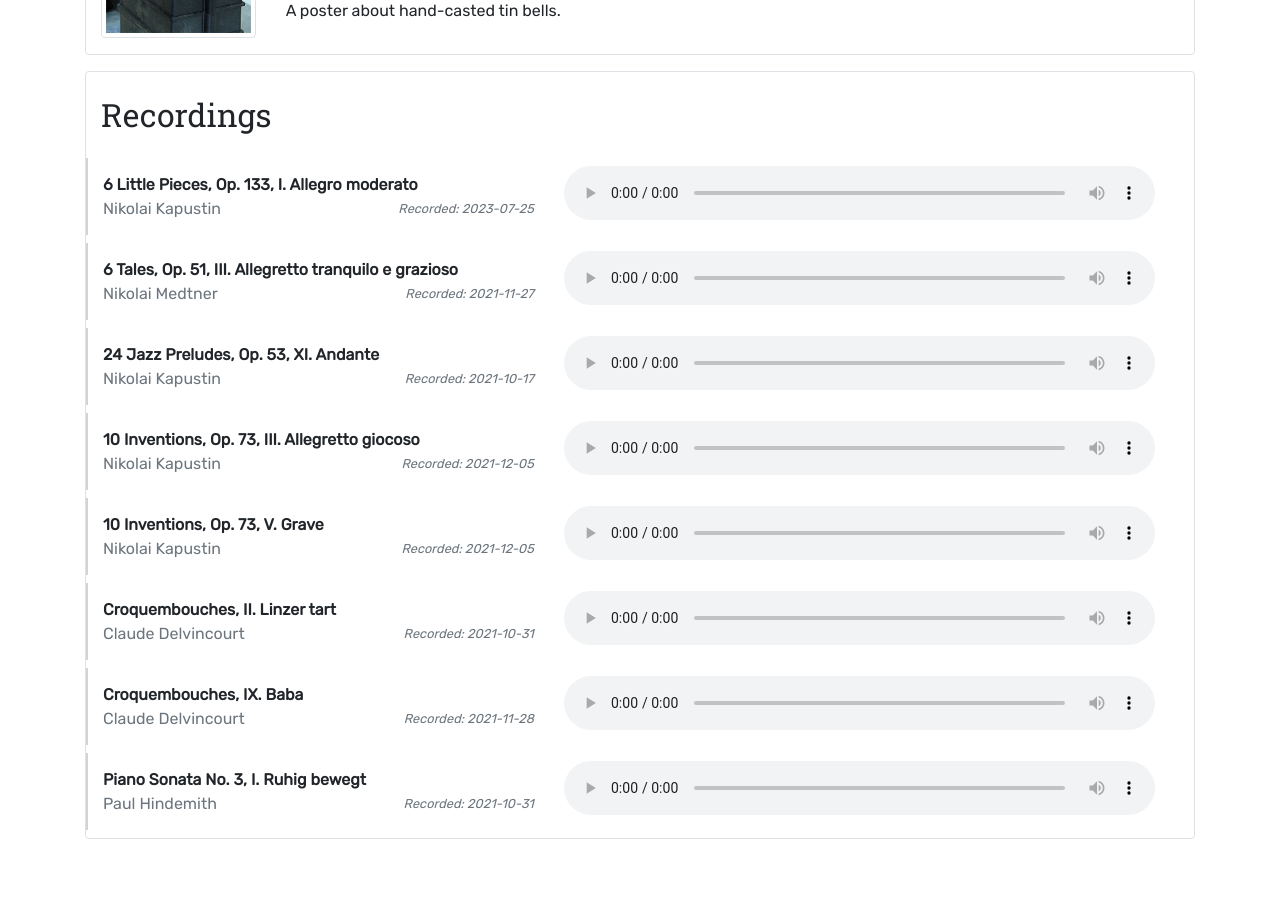
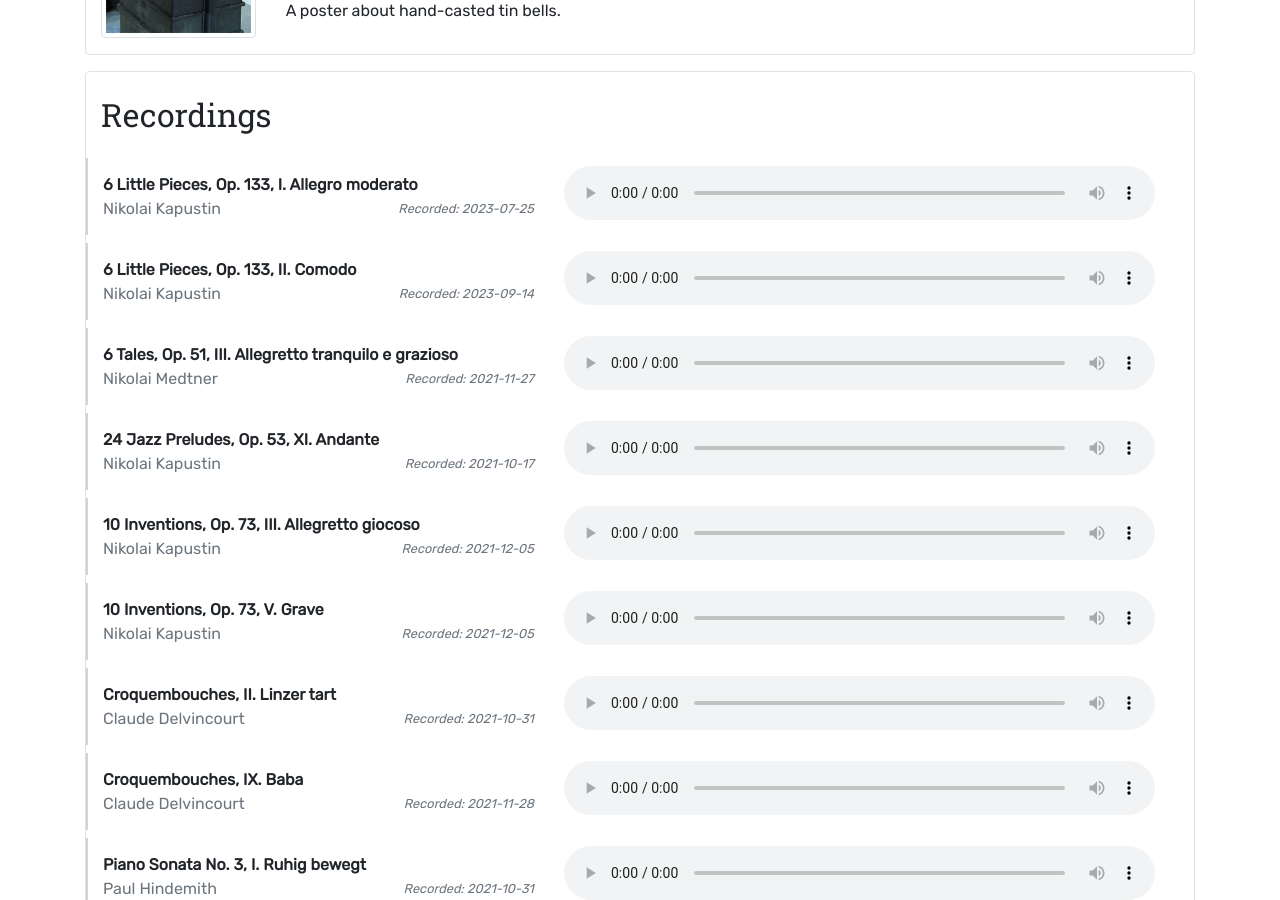
Before and after one commit to chrishafner/chrishafner.github.io, a Jekyll site: the page built from index.html, in a window 1280 px wide and 900 px high, scrolled down 1727 px. Built offline with Jekyll 4.4.1, drawn with Linux system fonts in a browser that asks for light colours; before the commit the page ends 2582 px from its top, so only the background shows below that.

Commit message:
Update recordings.yml

```diff
--- a/_data/recordings.yml
+++ b/_data/recordings.yml
@@ -2,6 +2,10 @@
   piece: 6 Little Pieces, Op. 133, I. Allegro moderato
   path: https://pub.ista.ac.at/~chafner/music/kapustin-lp-1.mp3
   recorded: 2023-07-25
+- composer: Nikolai Kapustin
+  piece: 6 Little Pieces, Op. 133, II. Comodo
+  path: https://pub.ista.ac.at/~chafner/music/kapustin-lp-2.mp3
+  recorded: 2023-09-14
 - composer: Nikolai Medtner
   piece: 6 Tales, Op. 51, III. Allegretto tranquilo e grazioso
   path: https://pub.ista.ac.at/~chafner/music/med51-3.mp3
```
